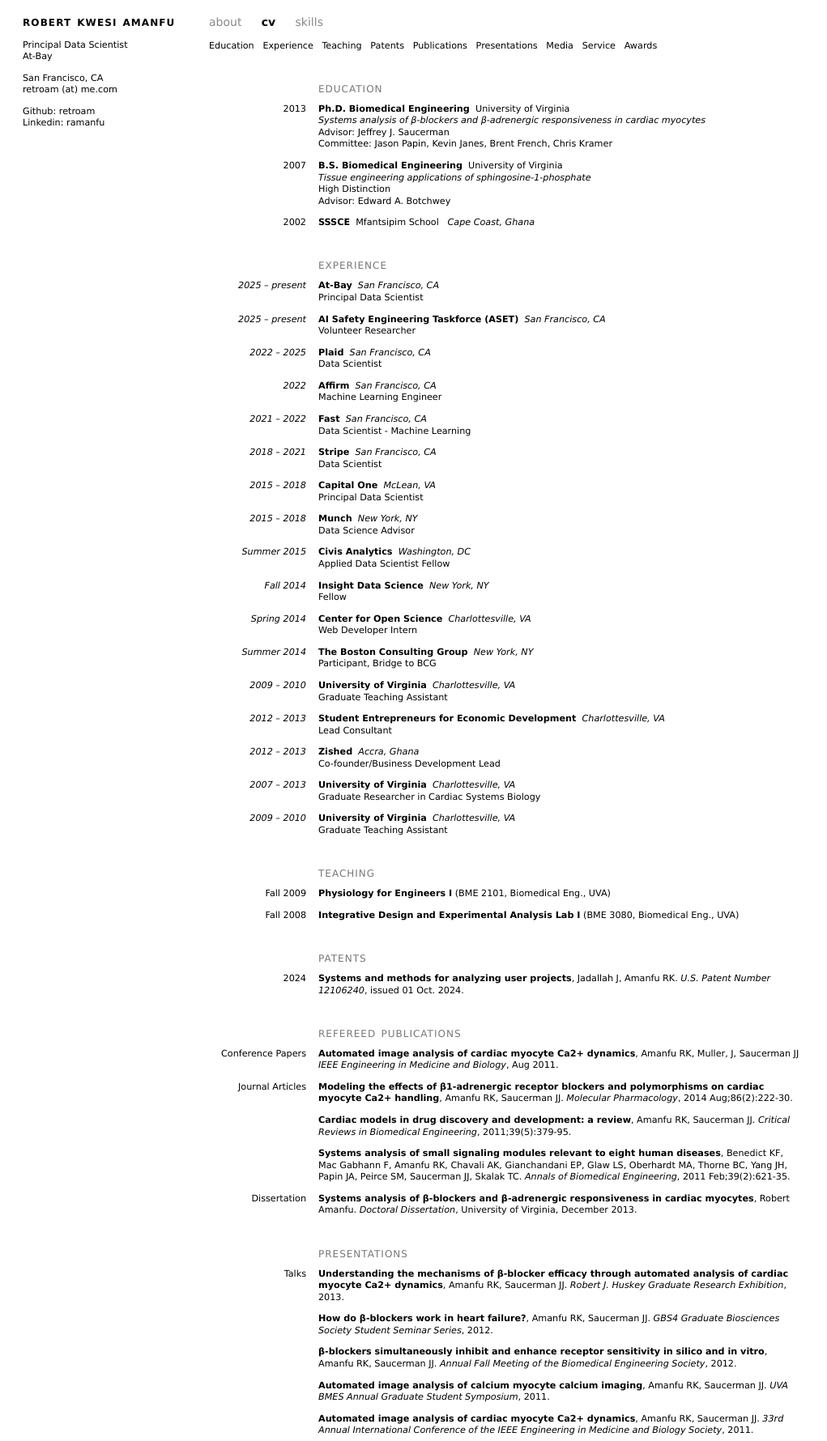
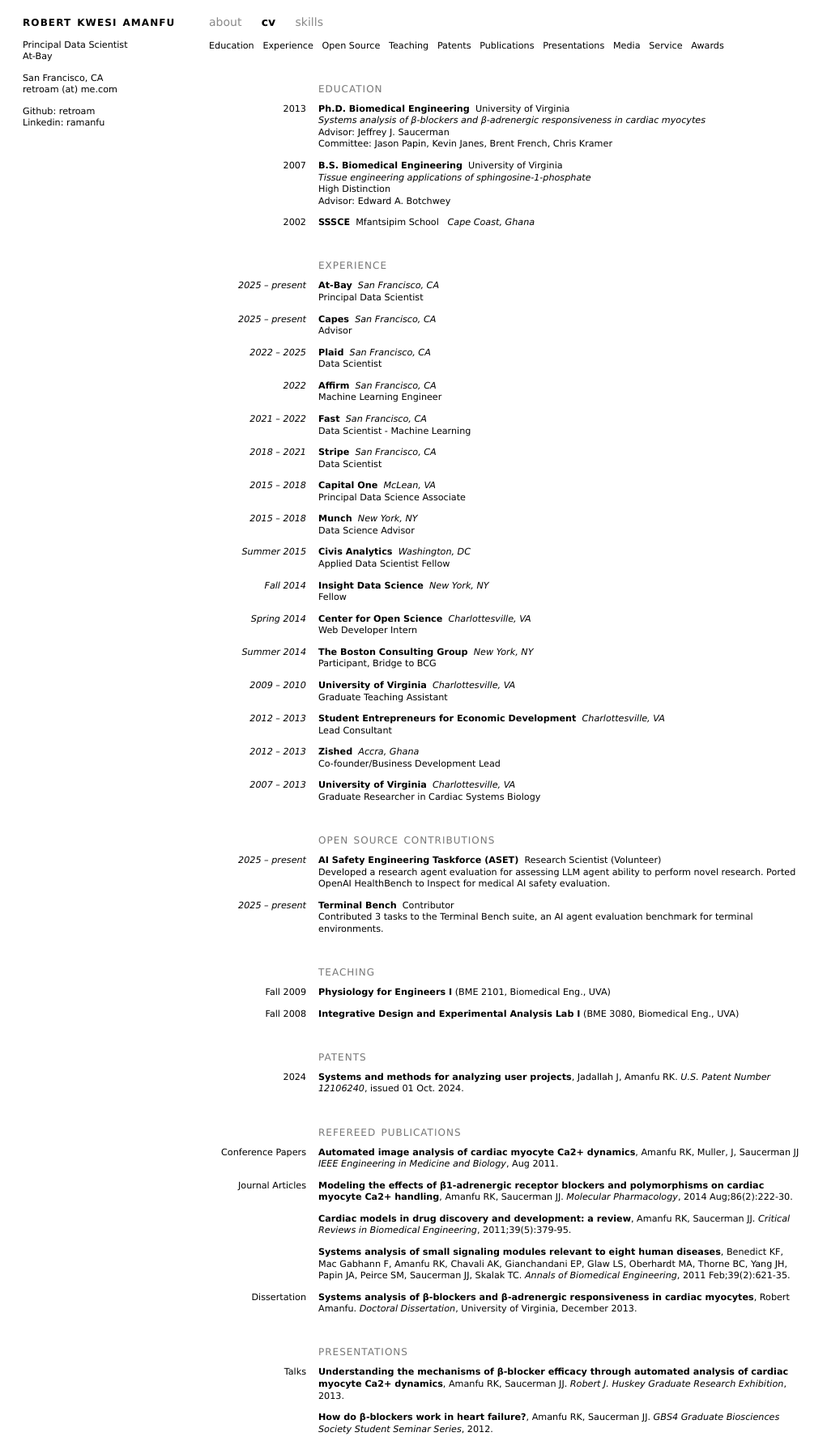
Before and after one commit to retroam/retroam.github.io, a Flask app: page /cv in a window 1280 px wide. Shown: the top 1780 px of the page at 81% size, without its empty margins (0-1021 px from the left). Run offline with Flask 2, Linux system fonts and the light colour scheme.

Commit message:
making some changes

```diff
--- a/templates/cv.html
+++ b/templates/cv.html
@@ -3,7 +3,7 @@
 <head>
 <title>Robert Amanfu | CV</title>
 <meta http-equiv="Content-Type" content="text/html; charset=iso-8859-1"/>
-<meta name="robots" content="noindex"/>
+<meta name="robots" content="index, follow"/>
 <link rel="stylesheet" media="screen" href= {{ url_for('static', filename='style.css') }}/>
 <script>
 (function(i,s,o,g,r,a,m){i['GoogleAnalyticsObject']=r;i[r]=i[r]||function(){
@@ -36,7 +36,7 @@ retroam (at) me.com<br/>
 
 <p>
 Github: <a href="http://github.com/retroam">retroam</a><br/>
-Linkedin: <a href="http://www.linkedin.com/in/ramanfu">ramanfu</a><br/>
+Linkedin: <a href="http://www.linkedin.com/in/ramanfu">ramanfu</a>
 </p>
 </div>
 
@@ -56,6 +56,7 @@ cv &nbsp;&nbsp;&nbsp;
 <p>
 <a href="#education">Education</a> &nbsp;
 <a href="#employment">Experience</a> &nbsp;
+<a href="#opensource">Open Source</a> &nbsp;
 <a href="#teaching">Teaching</a> &nbsp;
 <a href="#patents">Patents</a> &nbsp;
 <a href="#pubs">Publications</a> &nbsp;
@@ -112,9 +113,9 @@ Principal Data Scientist
 <p>
 <div class="margin"><em>2025 &ndash; present</em></div>
 <div class="body">
-<strong>AI Safety Engineering Taskforce (ASET)</strong>&nbsp;
+<strong><a href="https://www.capesheroes.io" target='_blank'>Capes</a></strong>&nbsp;
 <em>San Francisco, CA</em><br/>
-Volunteer Researcher
+Advisor
 </div></p>
 <p>
   <div class="margin"><em>2022 &ndash; 2025</em></div>
@@ -154,7 +155,7 @@ Data Scientist - Machine Learning
 <div class="body">
 <strong><a href="http://www.capitalone.com" target='_blank'>Capital One</a></strong>&nbsp;
 <em>McLean, VA</em><br/>
-Principal Data Scientist
+Principal Data Science Associate
 </div></p>
 
 
@@ -233,16 +234,27 @@ Co-founder/Business Development Lead
 Graduate Researcher in Cardiac Systems Biology
 </div></p>
 
+
+<!-- open source -->
+<p><br/></p>
+<a name="opensource"><h6>open source contributions</h6></a>
+
 <p>
-<div class="margin"><em>2009 &ndash; 2010</em></div>
+<div class="margin"><em>2025 &ndash; present</em></div>
 <div class="body">
-<strong><a href="http://www.virginia.edu" target='_blank'>University of Virginia</a></strong>&nbsp;
-<em>Charlottesville, VA</em><br/>
-Graduate Teaching Assistant
+<strong><a href="https://www.linkedin.com/company/ai-safety-engineering-taskforce/posts/?feedView=all" target='_blank'>AI Safety Engineering Taskforce (ASET)</a></strong>&nbsp;
+Research Scientist (Volunteer)<br/>
+Developed a research agent evaluation for assessing LLM agent ability to perform novel research.
+Ported OpenAI HealthBench to Inspect for medical AI safety evaluation.
 </div></p>
 
-
-
+<p>
+<div class="margin"><em>2025 &ndash; present</em></div>
+<div class="body">
+<strong><a href="https://www.tbench.ai" target='_blank'>Terminal Bench</a></strong>&nbsp;
+Contributor<br/>
+Contributed 3 tasks to the Terminal Bench suite, an AI agent evaluation benchmark for terminal environments.
+</div></p>
 
 <!-- teaching -->
 <p><br/></p>
--- a/templates/skills.html
+++ b/templates/skills.html
@@ -3,7 +3,7 @@
 <head>
 <title>Robert Amanfu | Skills</title>
 <meta http-equiv="Content-Type" content="text/html; charset=iso-8859-1"/>
-<meta name="robots" content="noindex"/>
+<meta name="robots" content="index, follow"/>
 
 <link rel="stylesheet" media="screen" href= {{ url_for('static', filename='style.css') }}/>
 <script>
@@ -35,7 +35,7 @@ retroam (at) me.com<br/>
 
 <p>
 Github: <a href="http://github.com/retroam">retroam</a><br/>
-Linkedin: <a href="http://www.linkedin.com/in/ramanfu">ramanfu</a><br/>
+Linkedin: <a href="http://www.linkedin.com/in/ramanfu">ramanfu</a>
 </p>
 </div>
 
```
Also changed, not shown: static/skills.json (+12 -7 lines), templates/about.html (+14 -10 lines), static/images/agileai.png, static/images/capes.png (added), static/images/tbench.png (added).
